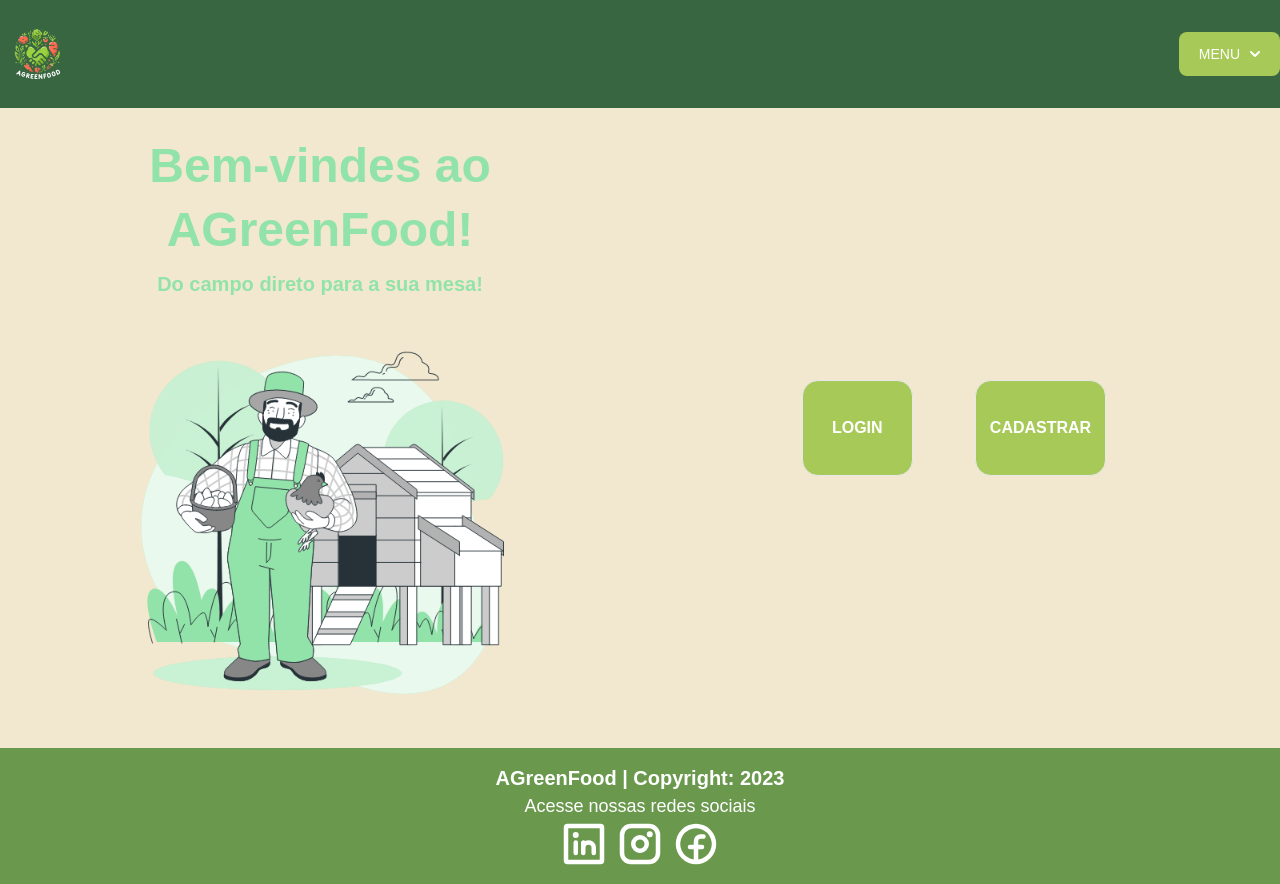
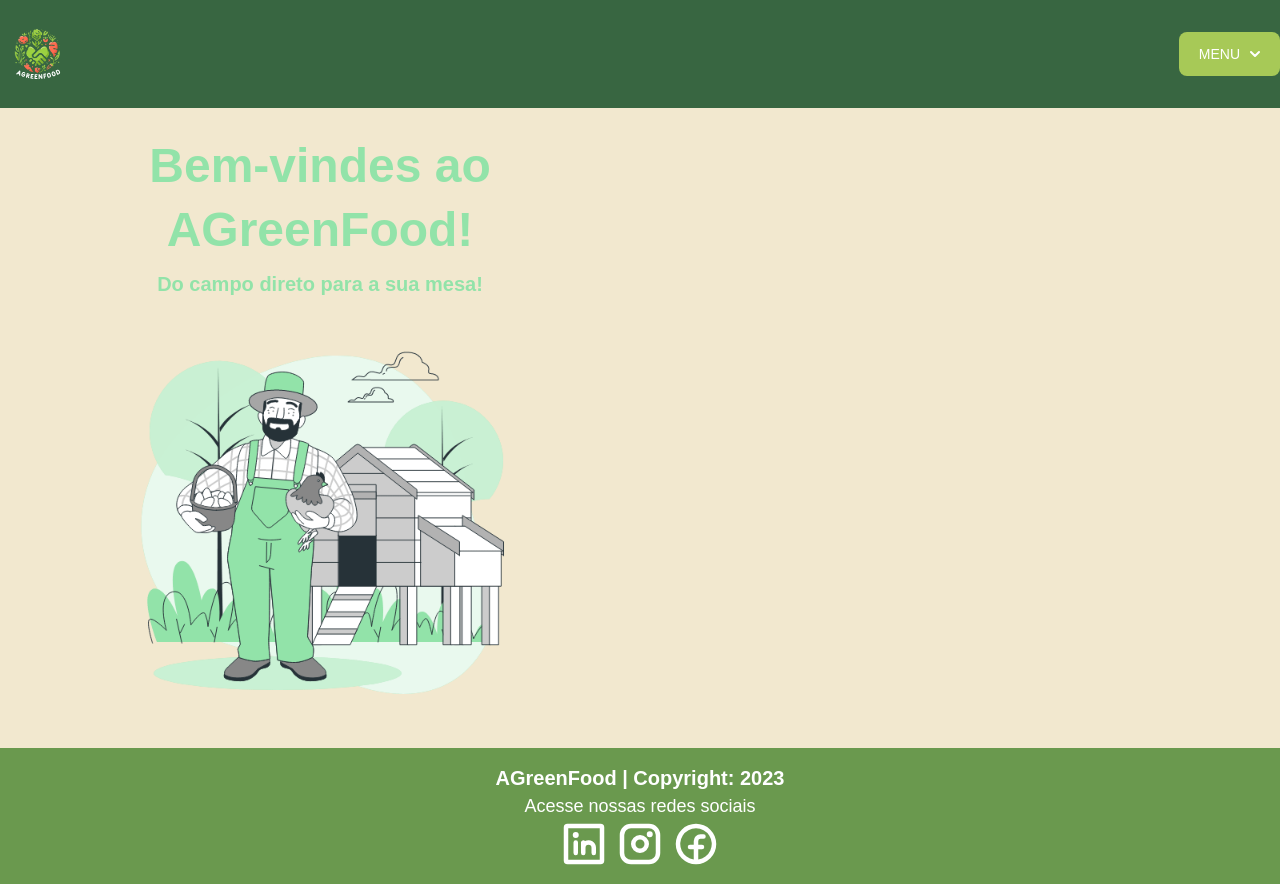
Before and after one commit to AgreenFood/Projeto_Integrador_Front, a React (Vite) app: page /home in a window 1280 px wide. Built offline with nearby package versions, Linux system fonts and the light colour scheme.

Commit message:
adiiconando página login personalizada

```diff
--- a/src/App.tsx
+++ b/src/App.tsx
@@ -9,7 +9,7 @@ import Contato from './components/contato/Contato';
 import Equipe from './components/equipe/Equipe';
 import Login from './pages/login/Login';
 import Cadastro from './pages/cadastro/Cadastro';
-
+import HomeLogado from './pages/homeLogado/HomeLogado'
 
 
 function App() {
@@ -20,7 +20,7 @@ function App() {
         <div className='min-h-[80vh]'>
           <Routes>
             <Route path="/" element={<Home />} />
-            <Route path="/home" element={<Home />} />
+            <Route path="/home" element={<HomeLogado />} />
             <Route path="/sobre" element={<Sobre />} />
             <Route path='/Contato' element={<Contato />} />
             <Route path='/equipe' element={<Equipe />} />
--- /dev/null
+++ b/src/pages/homeLogado/HomeLogado.tsx
@@ -0,0 +1,36 @@
+import { Link } from "react-router-dom"
+
+function Home() {
+
+    return (
+        <>
+            <div className="bg-casca-ovo flex justify-center h-[80vh]">
+                <div className="container grid grid-cols-2 font-poppins text-verde-leve">
+
+                    <div className="flex flex-col gap-4 items-center justify-center py-4">
+                        <h2 className="text-5xl font-bold">Bem-vindes ao</h2>
+                        <h2 className="text-5xl font-bold">AGreenFood!</h2>
+                        <p className="text-xl font-montserrat font-bold me-0">Do campo direto para a sua mesa!</p>
+
+                        <div className="flex justify-center">
+                            <img
+                                src="..\..\src\assets\img\farmer.gif"
+                                alt="Imagem da Home"
+                                width='400px'
+                            />
+                        </div>
+
+                    </div>
+
+                    <div className="flex justify-center items-center">
+                       {/* AQUI FICA OS CARDS */}
+                    </div>
+
+                </div>
+            </div>
+
+        </>
+    )
+}
+
+export default Home
```
